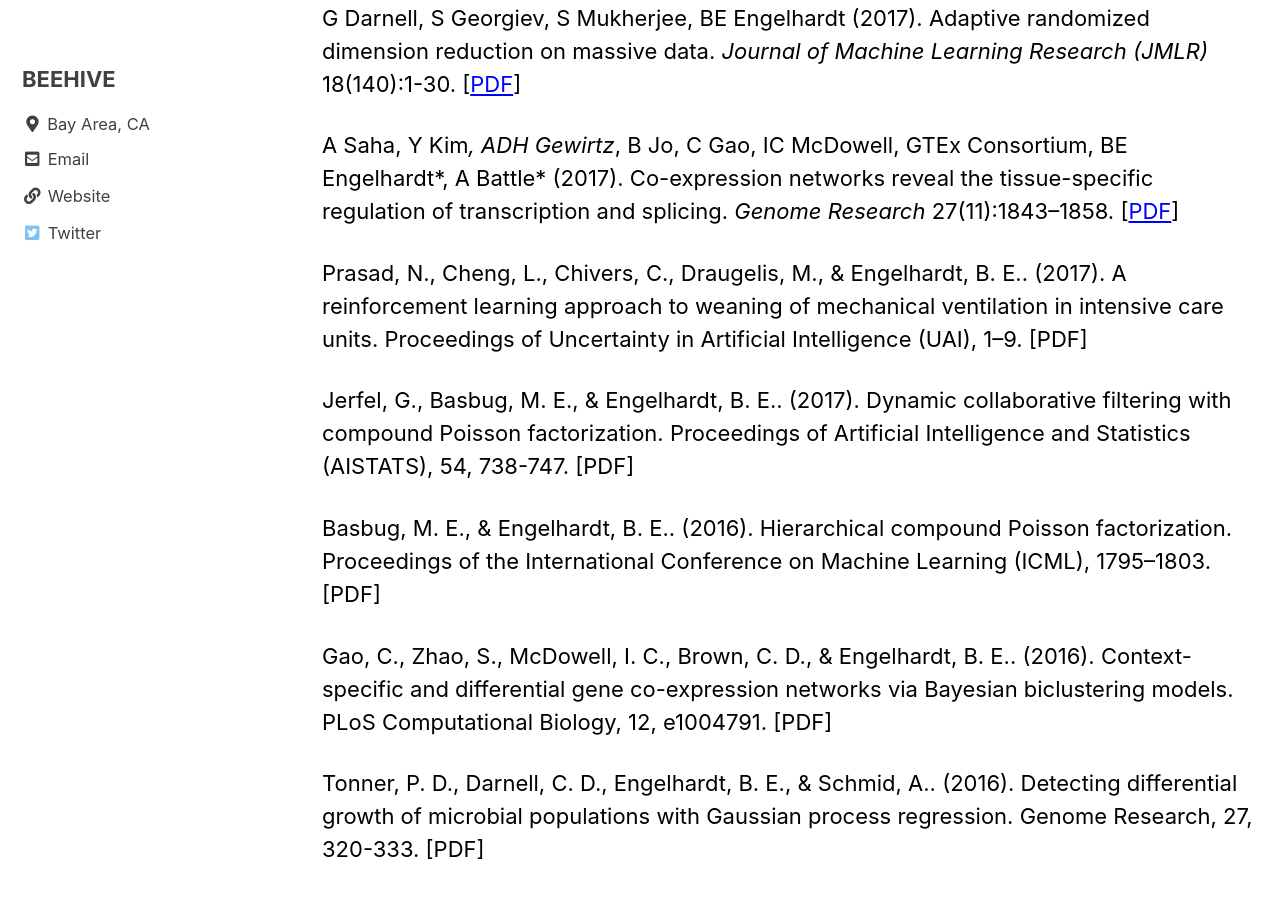
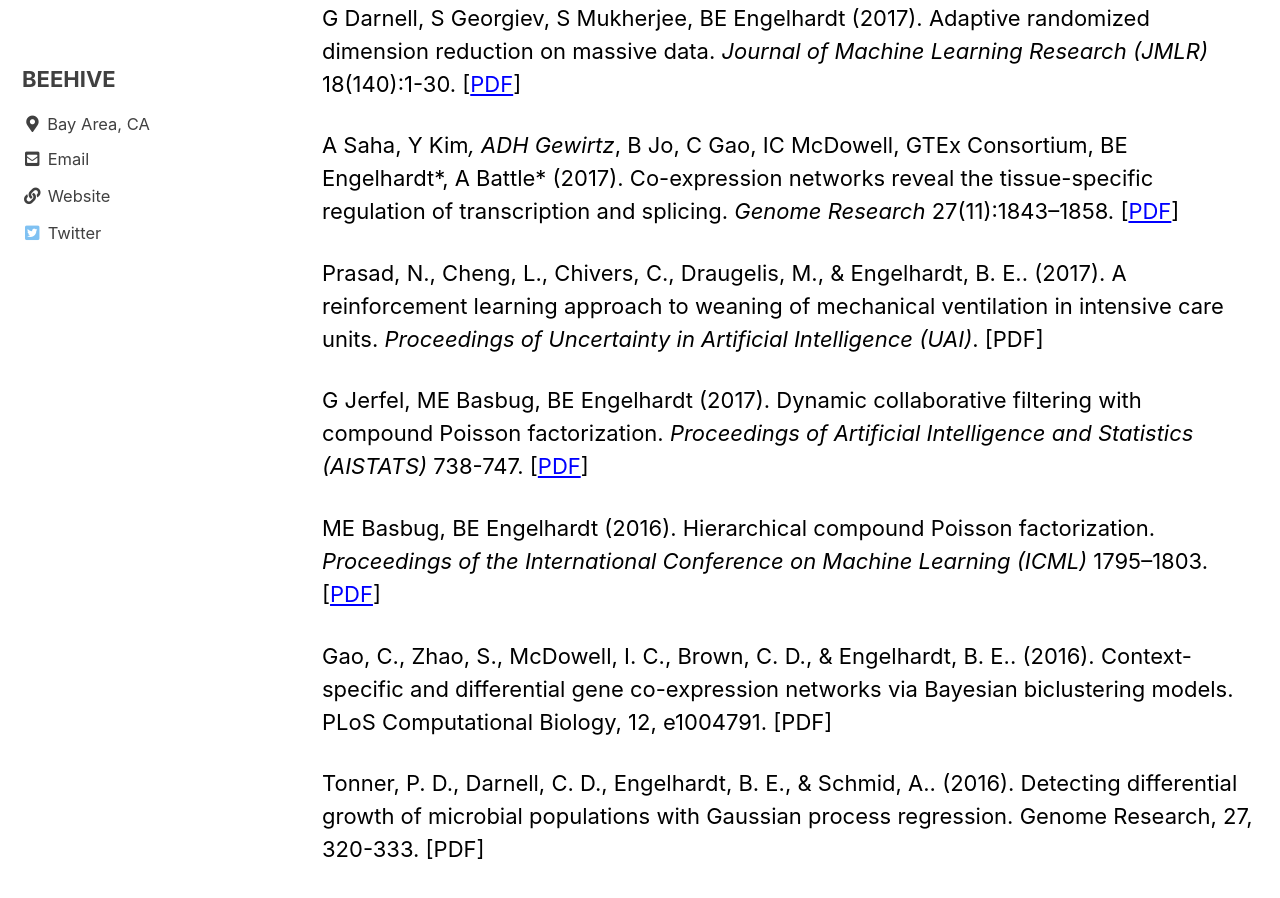
Before and after one commit to stanfordbeehive/stanfordbeehive.github.io, a Jekyll site: the page built from _pages/publications.md, in a window 1280 px wide and 900 px high, scrolled down 6316 px. Built offline with Jekyll 4.4.1, drawn with Linux system fonts in a browser that asks for light colours; cached includes are drawn as plain includes.

Commit message:
Update publications.md

```diff
--- a/_pages/publications.md
+++ b/_pages/publications.md
@@ -121,14 +121,12 @@ G Darnell, S Georgiev, S Mukherjee, BE Engelhardt (2017). Adaptive randomized di
 
 A Saha, Y Kim*, ADH Gewirtz*, B Jo, C Gao, IC McDowell, GTEx Consortium, BE Engelhardt\*, A Battle\* (2017). Co-expression networks reveal the tissue-specific regulation of transcription and splicing. *Genome Research* 27(11):1843–1858. [[PDF](https://genome.cshlp.org/content/27/11/1843.short)]
 
-Prasad, N., Cheng, L., Chivers, C., Draugelis, M., & Engelhardt, B. E.. (2017). A reinforcement learning approach to weaning of mechanical ventilation in intensive care units. Proceedings of Uncertainty in Artificial Intelligence (UAI), 1–9.
+Prasad, N., Cheng, L., Chivers, C., Draugelis, M., & Engelhardt, B. E.. (2017). A reinforcement learning approach to weaning of mechanical ventilation in intensive care units. *Proceedings of Uncertainty in Artificial Intelligence (UAI)*.
 [PDF]
 
-Jerfel, G., Basbug, M. E., & Engelhardt, B. E.. (2017). Dynamic collaborative filtering with compound Poisson factorization. Proceedings of Artificial Intelligence and Statistics (AISTATS), 54, 738-747.
-[PDF]
+G Jerfel, ME Basbug, BE Engelhardt (2017). Dynamic collaborative filtering with compound Poisson factorization. *Proceedings of Artificial Intelligence and Statistics (AISTATS)* 738-747. [[PDF](http://proceedings.mlr.press/v54/jerfel17a.html)]
 
-Basbug, M. E., & Engelhardt, B. E.. (2016). Hierarchical compound Poisson factorization. Proceedings of the International Conference on Machine Learning (ICML), 1795–1803.
-[PDF]
+ME Basbug, BE Engelhardt (2016). Hierarchical compound Poisson factorization. *Proceedings of the International Conference on Machine Learning (ICML)* 1795–1803. [[PDF](https://proceedings.mlr.press/v48/basbug16.html)]
 
 Gao, C., Zhao, S., McDowell, I. C., Brown, C. D., & Engelhardt, B. E.. (2016). Context-specific and differential gene co-expression networks via Bayesian biclustering models. PLoS Computational Biology, 12, e1004791.
 [PDF]
```
